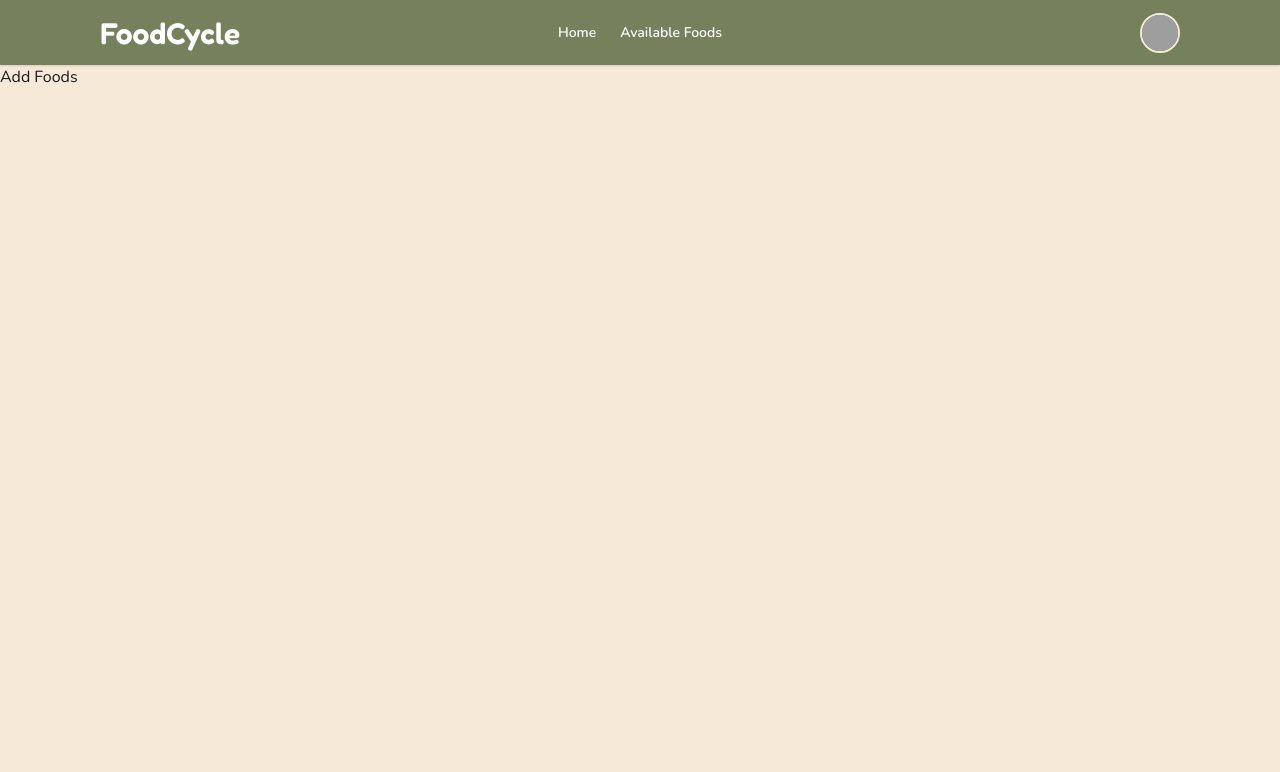
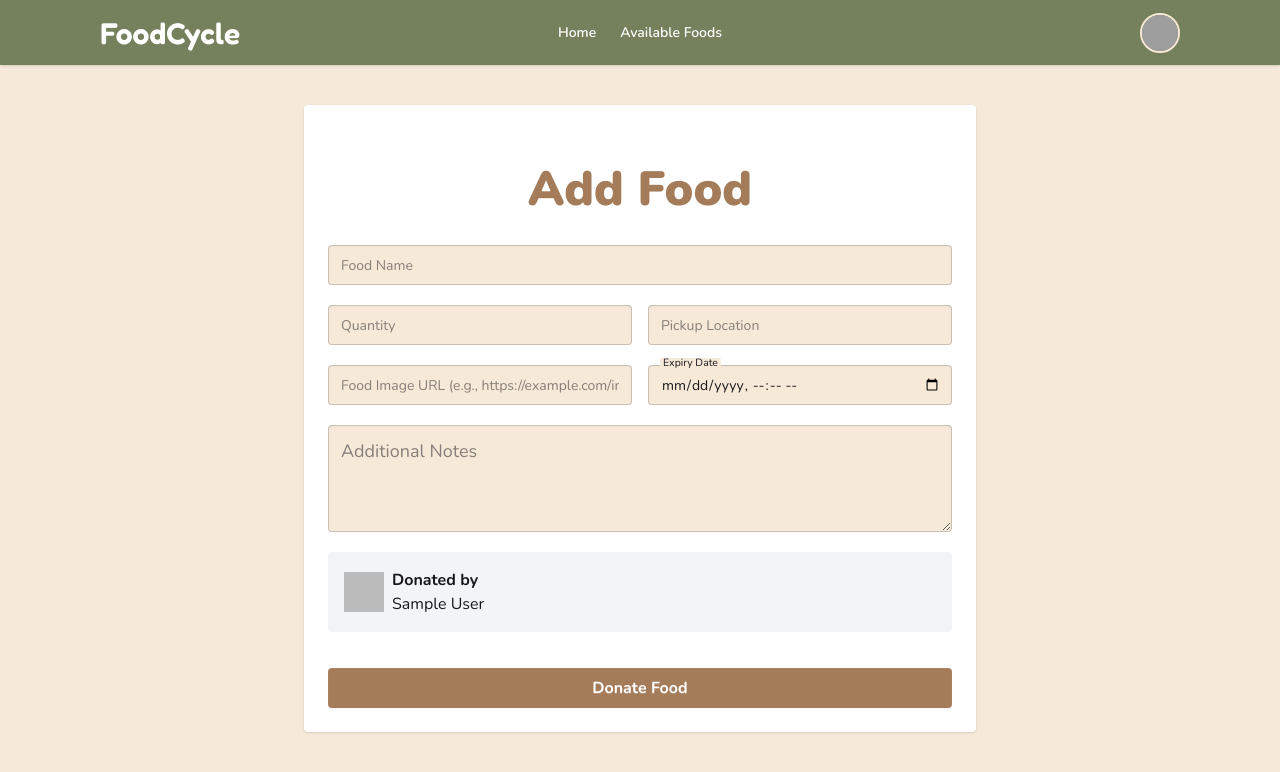
Before and after one commit to farhanarexa/Food-Cycle-Frontend, a React (Vite) app: page /addFood in a window 1280 px wide. Shown: the top 772 px of the page. Built offline with nearby package versions, Linux system fonts and the light colour scheme; no server answers; sample sign-in values are in the browser's storage; grey boxes are pictures that could not be loaded.

Commit message:
add foods form implemented with full fuctional.

```diff
--- a/src/Components/AddFoods.jsx
+++ b/src/Components/AddFoods.jsx
@@ -1,11 +1,144 @@
-import React from 'react';
+// // src/Components/AddFoods.jsx
+import { useState } from "react";
+import { useAuthState } from "react-firebase-hooks/auth";
+import { auth } from "../Firebase/firebase.init";
+import { toast } from "react-toastify";
+import "react-toastify/dist/ReactToastify.css";
 
-const AddFoods = () => {
+export default function AddFoods() {
+    const [user, loading] = useAuthState(auth);
+    const [imageUploading, setImageUploading] = useState(false);
+
+    if (loading) return <p className="text-center mt-20">Loading...</p>;
+    if (!user) {
+        window.location.href = "/login";
+        return null;
+    }
+
+    const handleSubmit = async (e) => {
+        e.preventDefault();
+        setImageUploading(true);
+
+        const form = e.target;
+        const foodName = form.foodName.value;
+        const quantity = parseInt(form.quantity.value);
+        const location = form.location.value;
+        const expireDate = form.expireDate.value;
+        const notes = form.notes.value;
+        const imageUrl = form.foodImage.value;
+
+        if (!imageUrl) {
+            toast.error("Please add a food image URL");
+            setImageUploading(false);
+            return;
+        }
+
+        const imageExtensions = ['.jpg', '.jpeg', '.png', '.gif', '.webp', '.bmp', '.svg'];
+        const isImageUrl = imageExtensions.some(ext => imageUrl.toLowerCase().includes(ext));
+
+        if (!isImageUrl) {
+            toast.error("Please provide a valid image URL (jpg, png, webp, etc.)");
+            setImageUploading(false);
+            return;
+        }
+
+        const foodInfo = {
+            food_name: foodName,
+            food_image: imageUrl,
+            food_quantity: quantity,
+            pickup_location: location,
+            expire_date: expireDate,
+            additional_notes: notes || "",
+
+            user_name: user.displayName || "Anonymous User",
+            email: user.email,
+            user_img_url: user.photoURL || "https://i.ibb.co.com/default-avatar.jpg",
+            available_status: true
+        };
+
+        try {
+            const response = await fetch("http://localhost:3000/foods", {
+                method: "POST",
+                headers: {
+                    "Content-Type": "application/json",
+                },
+                body: JSON.stringify(foodInfo),
+            });
+
+            const result = await response.json();
+
+            if (!response.ok) {
+                throw new Error(result.error || "Failed to add food");
+            }
+
+            toast.success("Food donated successfully! Thank you so much ❤️");
+            form.reset();
+        } catch (error) {
+            console.error("Error:", error);
+            toast.error(error.message || "Failed to donate food. Try again.");
+        } finally {
+            setImageUploading(false);
+        }
+    };
+
     return (
-        <div>
-            <h1>Add Foods</h1>
+        <div className="max-w-2xl mx-auto mt-10 p-6 bg-white rounded shadow">
+            <h1 className="text-3xl sm:text-4xl md:text-5xl font-black text-success text-center p-4 rounded-2xl mt-5 mb-4">Add Food</h1>
+
+            <form onSubmit={handleSubmit} className="space-y-5">
+                <div className="floating-label">
+                    <input type="text" name="foodName" placeholder="Food Name" required className="input input-bordered w-full p-3 border rounded" />
+                    <span>Food Name</span>
+                </div>
+                <div className="grid grid-cols-1 md:grid-cols-2 gap-4">
+
+                    <div className="floating-label">
+                        <input type="number" name="quantity" placeholder="Quantity" required className="input input-bordered w-full p-3 border rounded" />
+                        <span>Quantity</span>
+                    </div>
+
+                    <div className="floating-label">
+                        <input type="text" name="location" placeholder="Pickup Location" required className="input input-bordered w-full p-3 border rounded" />
+                        <span>Pickup Location</span>
+                    </div>
+
+                </div>
+
+                <div className="grid grid-cols-1 md:grid-cols-2 gap-4">
+                    <div className="floating-label">
+                        <input type="text" name="foodImage" placeholder="Food Image URL (e.g., https://example.com/image.jpg)" required className="input input-bordered w-full p-3 border rounded" />
+                        <span>Food Image URL</span>
+                    </div>
+
+                    <div className="floating-label">
+                        <input type="datetime-local" name="expireDate" required className="input input-bordered w-full p-3 border rounded" />
+                        <span>Expiry Date</span>
+                    </div>
+                </div>
+
+                <div className="floating-label">
+                    <textarea name="notes" placeholder="Additional Notes" className="textarea textarea-lg input-bordered w-full p-3 border rounded" rows="3"></textarea>
+                    <span>Additional Notes</span>
+                </div>
+
+                <div className="bg-gray-100 p-4 rounded flex items-center">
+                    {user.photoURL && <img src={user.photoURL} alt="User" className="w-10 h-10 mr-2" />}
+                    <div>
+                        <p className="font-bold">Donated by</p>
+                        <div className="flex items-center gap-2">
+                            <p>{user.displayName || user.email}</p>
+                        </div>
+                    </div>
+                </div>
+
+                <button
+                    type="submit"
+                    disabled={imageUploading}
+                    className="btn bg-success px-7 text-white border-none font-bold hover:opacity-90 transition-all mt-4 text-base w-full"
+                >
+                    {imageUploading ? "Adding..." : "Donate Food"}
+                </button>
+            </form>
         </div>
     );
-};
-
-export default AddFoods;
+}
--- a/src/Components/AvaiableFoods.jsx
+++ b/src/Components/AvaiableFoods.jsx
@@ -72,7 +72,7 @@ const AvaiableFoods = () => {
                                 </div>
                                 <div className="flex items-center justify-center gap-1 font-bold">
                                     <MdFoodBank size={18} />
-                                    <p>{food.food_quantity}</p>
+                                    <p>{food.food_quantity} Servings Available</p>
                                 </div>
                                 <div className="tooltip mt-2" data-tip={food.expire_date}>
                                     <div>
```
Also changed, not shown: package.json (+7 -1 lines), 1 other file (tests, documents, lock files or other folders).
